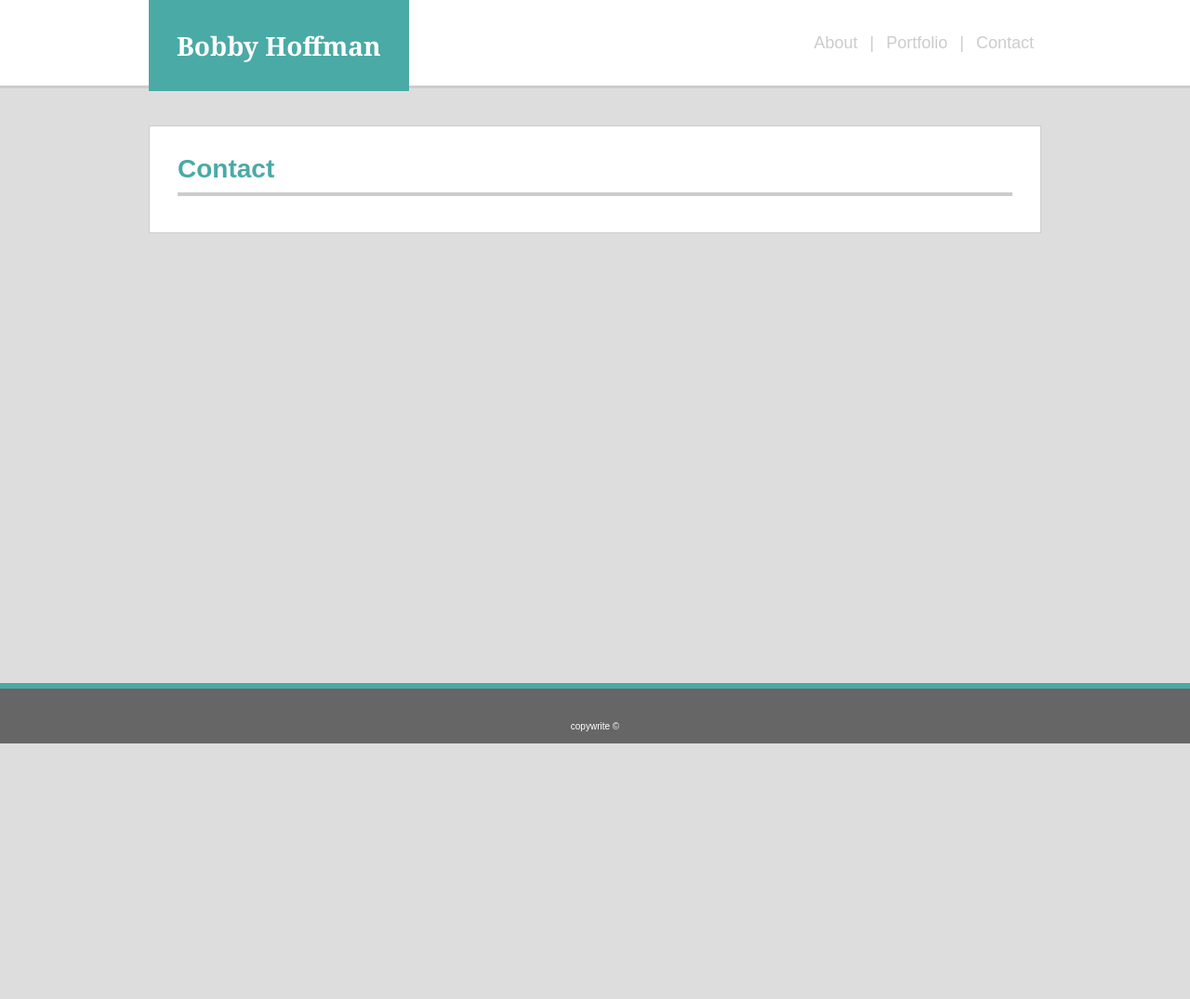
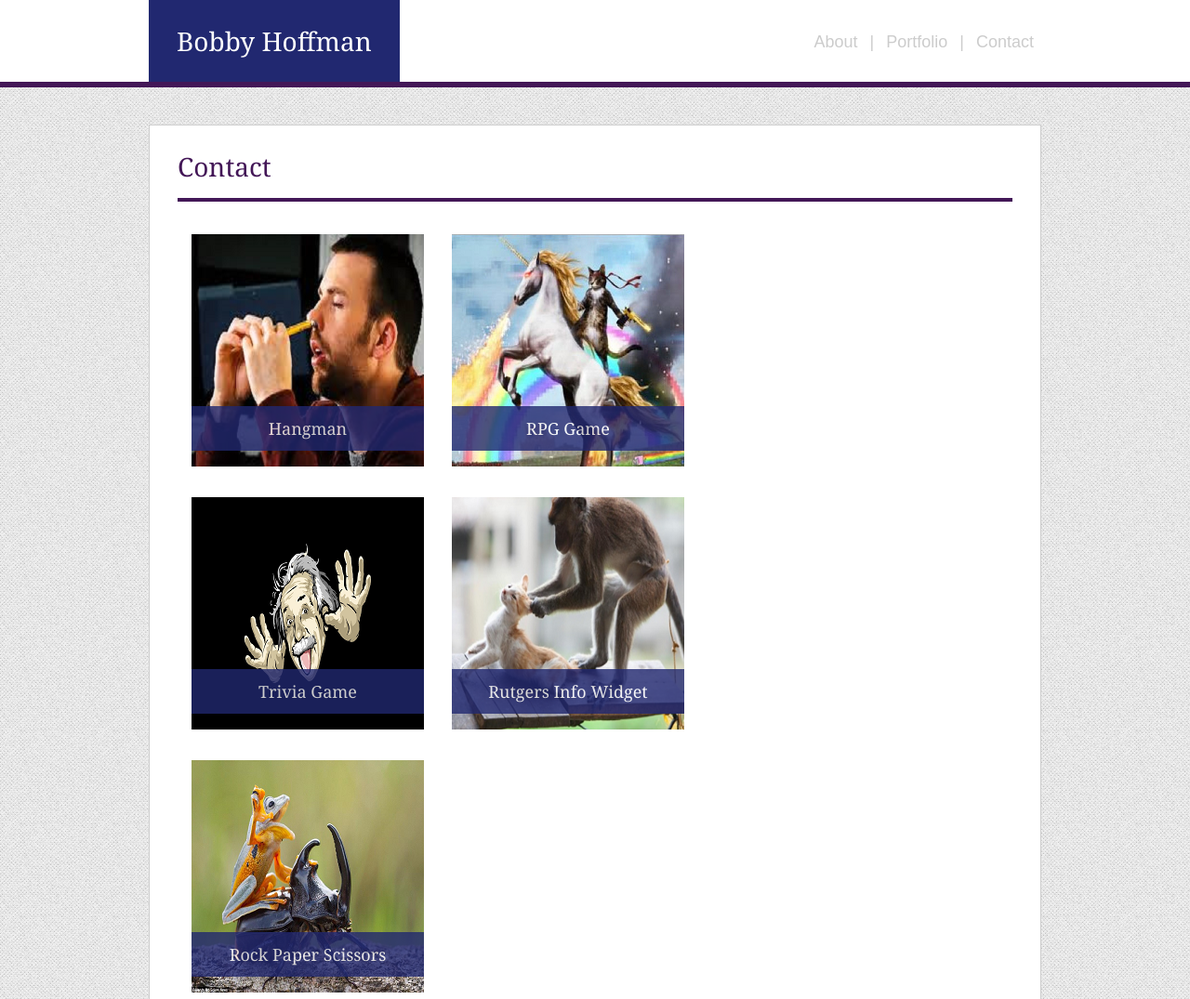
Before and after one commit to rhoffman103/Basic-Portfolio, a plain HTML site: page portfolio.html in a window 1280 px wide. Shown: the top 1075 px of the page at 93% size. Before the commit the page ends 800 px from the top, so only its background shows below. Drawn offline with Linux system fonts and the light colour scheme.

Commit message:
Portfolio v1

```diff
--- a/assets/css/style.css
+++ b/assets/css/style.css
@@ -1,5 +1,30 @@
 * {
     box-sizing: border-box;
+}
+
+/* Header */
+header {
+    background: #ffffff;
+    border-bottom: 6px solid #431757;
+    height: 94px;
+}
+
+.head-container {
+    width: 960px;
+    margin: 0 auto;
+}
+
+/* General */
+html, body {
+    width: 100%;
+    height: 100%;
+}
+
+.wrapper {
+    min-height: 100%;
+    display: grid;
+    grid-template-rows: auto 1fr auto;
+    grid-template-columns: 100%;
 }
 
 body {
@@ -7,41 +32,51 @@ body {
     padding: 0;
     font-family: 'Arial', 'Helvetica Neue', Helvetica, sans-serif;
     font-size: 18px;
-    background: #dddddd;
-}
-
-header {
-    background: #ffffff;
-    border-bottom: 3px solid #cccccc;
-    height: 95px;
-}
-
-.head-container {
-    width: 960px;
-    margin: 0 auto;
+    background: url("../images/bgnoise_lg/bgnoise_lg/bgnoise_lg.png");
 }
 
 h1 {
-    background-color: #4aaaa5;
-    color: white;
     padding: 30px;
-    margin: 0;
-    font-family: 'Georgia', Times, "Times New Roman", serif;
     float: left;
+}
+
+h2 {
+    color: #431757;
+}
+
+h3 {
+    position: absolute;
+    bottom: 20px;
+    width: 250px;
+    padding: 15px 0;
+    opacity: 0.8;
+    text-align: center;
+}
+
+h1, h2 {
     font-size: 28px;
 }
 
-h2 {
-    font-size: 28px;
-    color: #4aaaa5;
+h1, h3 {
+    color: #ffffff;
+    background: #212870;
+}
+
+h1, h2, h3  {
     margin: 0;
+    font-family: 'Georgia', Times, "Times New Roman", serif;
 }
 
 hr {
     display: block;
+    margin: 20px 0;
     border-style: solid;
     border-width: 2px;
-    border-color: #cccccc;
+    border-color: #431757;
+}
+
+br {
+    line-height: 100%;
 }
 
 .menu {
@@ -57,47 +92,44 @@ hr {
 }
 
 .menu a:hover {
-    background: #4aaaa5;
-    color: white;
+    background: #212870;
+    color: #ffffff;
     animation: ease;
 }
 
 .container {
     clear: both;
     width: 960px;
-    margin: 0 auto;
-    margin-top: 40px;
+    margin: 40px auto;
     padding: 30px;
     background: #ffffff;
     color: #666666;
     border: 1px solid #cccccc;
 }
 
+/* Footer */
+footer {
+    width: 100%;
+    text-align: center;
+    height:65px;
+    background:#431757;
+    color: #ffffff;
+    font-size: 10px;
+    border-top: 6px solid #212870;
+    padding-top: 35px;
+}
+
+/* Home Page */
 .bio-image {
     float: left;
     margin: 0 20px 10px 0;
 }
 
-.p {
-    margin-top: 0px;
-    padding: 0;
+.aboutme {
     line-height: 150%;
 }
 
-footer {
-    clear: both;
-    position:absolute;
-    text-align: center;
-    bottom:0;
-    width:100%;
-    height:65px;
-    background:#666666;
-    color: #ffffff;
-    font-size: 10px;
-    border-top: 6px solid #4aaaa5;
-    padding-top: 35px;
-}
-
+/* Contact Page */
 input[type=text], select, textarea {
     width: 100%;
     padding: 12px;
@@ -113,7 +145,7 @@ form {
     color: #666666;
 }
 #message {
-    height: 150px;
+    height: 125px;
 }
 
 input[type=submit] {
@@ -126,8 +158,21 @@ input[type=submit] {
 
 input[type=submit]:hover {
     background-color: #ffffff;
-    color: #4aaaa5;
+    color: #212870;
     padding: 10px 18px;
     border-radius: 4px;
-    border: 2px solid #4aaaa5;
+    border: 2px solid #212870;
 }
+
+/* Portfolio Page */
+.work {
+    position: relative;
+    margin: 15px 15px;
+}
+
+.grid {
+    display: grid;
+    grid-template-columns: 280px 280px;
+    padding: 0;
+    margin: 0;
+}
--- a/portfolio.html
+++ b/portfolio.html
@@ -2,33 +2,55 @@
 <html>
     <head>
         <meta charset="UTF-8">
-        <title>Contacts</title>
+        <title>Portfolio</title>
+        <link href="assets/css/reset.css" rel="stylesheet" type="text/css">
         <link href="assets/css/style.css" rel="stylesheet" type="text/css">
     </head>
 
     <body>
 
+        <div class="wrapper">
             <header>
                 <div class="head-container">
                     <h1>Bobby Hoffman</h1>
                     <div class="menu">
-                            <a id="about" href="index.html">About</a> |
-                            <a id="portfolio" href="portfolio.html">Portfolio</a> |
-                            <a id="contact" href="contact.html">Contact</a>
+                            <a href="index.html">About</a> |
+                            <a href="portfolio.html">Portfolio</a> |
+                            <a href="contact.html">Contact</a>
                     </div>
                 </div>
             </header>
 
-                <div class="container-background">
             <div class="container">
                 <h2>Contact</h2>
                 <hr>
-
+                <div class="grid">
+                    <div class="work">
+                            <a href="#"><img src="assets/images/hangman.png" alt="Hangman"></a>
+                            <h3>Hangman</h3>
+                    </div>
+                    <div class="work">
+                            <a href="#"><img src="assets/images/rpg.png" alt="RPG Game"></a>
+                            <h3>RPG Game</h3>
+                    </div>
+                    <div class="work">
+                            <a href="#"><img src="assets/images/trivia.png" alt="Trivia"></a>
+                            <h3>Trivia Game</h3>
+                    </div>
+                    <div class="work">
+                            <a href="#"><img src="assets/images/widget.png" alt="Widget"></a>
+                            <h3>Rutgers Info Widget</h3>
+                    </div>
+                    <div class="work">
+                            <a href="#"><img src="assets/images/rockpaper.png" alt="Rock Paper Scissors"></a>
+                            <h3>Rock Paper Scissors</h3>
                     </div>
                 </div>
+            </div>
+
             <footer>
                     copywrite ©
             </footer>
-
+        </div>
     </body>
 </html>
```
Also changed, not shown: background.html (deleted, +0 -12 lines), contact.html (+7 -6 lines), index.html (+10 -6 lines), assets/images/hangman.png (added), assets/images/rockpaper.png (added), assets/images/rpg.png (added), assets/images/trivia.png (added), assets/images/widget.png (added). Lines whose indentation alone changed are shown as unchanged.
